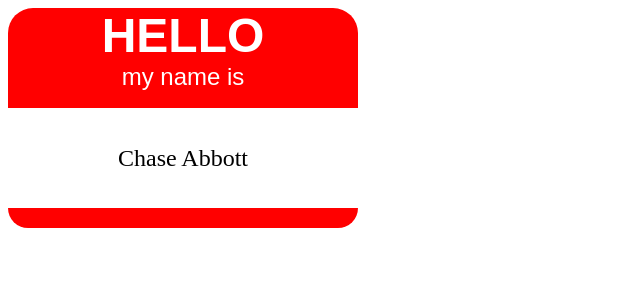
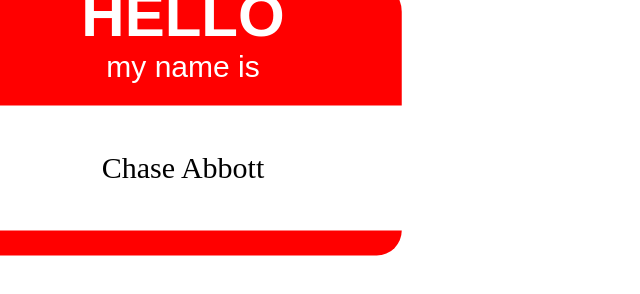
Before and after one commit to chase-abbott/lab-02a-name-tag, a plain HTML site: page src/index.html in a window 1280 px wide. In both pictures the pointer is over the element 183 px from the left and 118 px from the top of the page. Shown: the whole page, without its empty margins (0-640 px from the left). Drawn offline with Linux system fonts and the light colour scheme.

Commit message:
added transform

```diff
--- a/src/style.css
+++ b/src/style.css
@@ -7,6 +7,12 @@ main {
                          "middle"
                          "bottom";
 
+
+}
+
+main:hover {
+    transform: rotateZ(20deg);
+    transform: scale(1.25);
 }
 
 .top {
```
Also changed, not shown: src/index.html (+2 -0 lines).
